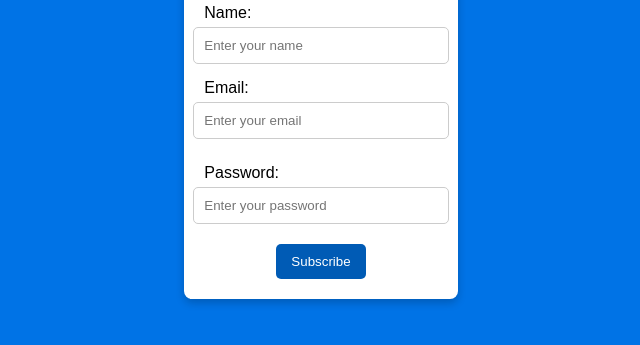
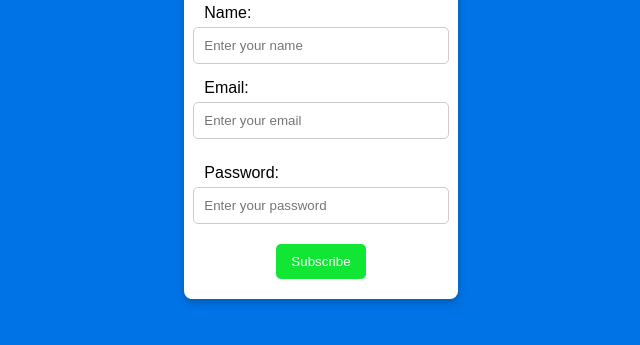
Before and after one commit to Mjunkie/js-css-assignment2, a plain HTML site: page index.html in a window 1280 px wide. In both pictures the pointer is over the button "Subscribe". Shown: the part 295-640 px from the top of the page, without its empty margins (319-959 px from the left). Drawn offline with Linux system fonts and the light colour scheme.

Commit message:
final commit

```diff
--- a/styles.css
+++ b/styles.css
@@ -49,7 +49,7 @@ button {
 }
 
 button:hover {
-    background-color: #005bb5;
+    background-color: #10e633;
 }
 
 .error {
```
Also changed, not shown: 1 other file.
